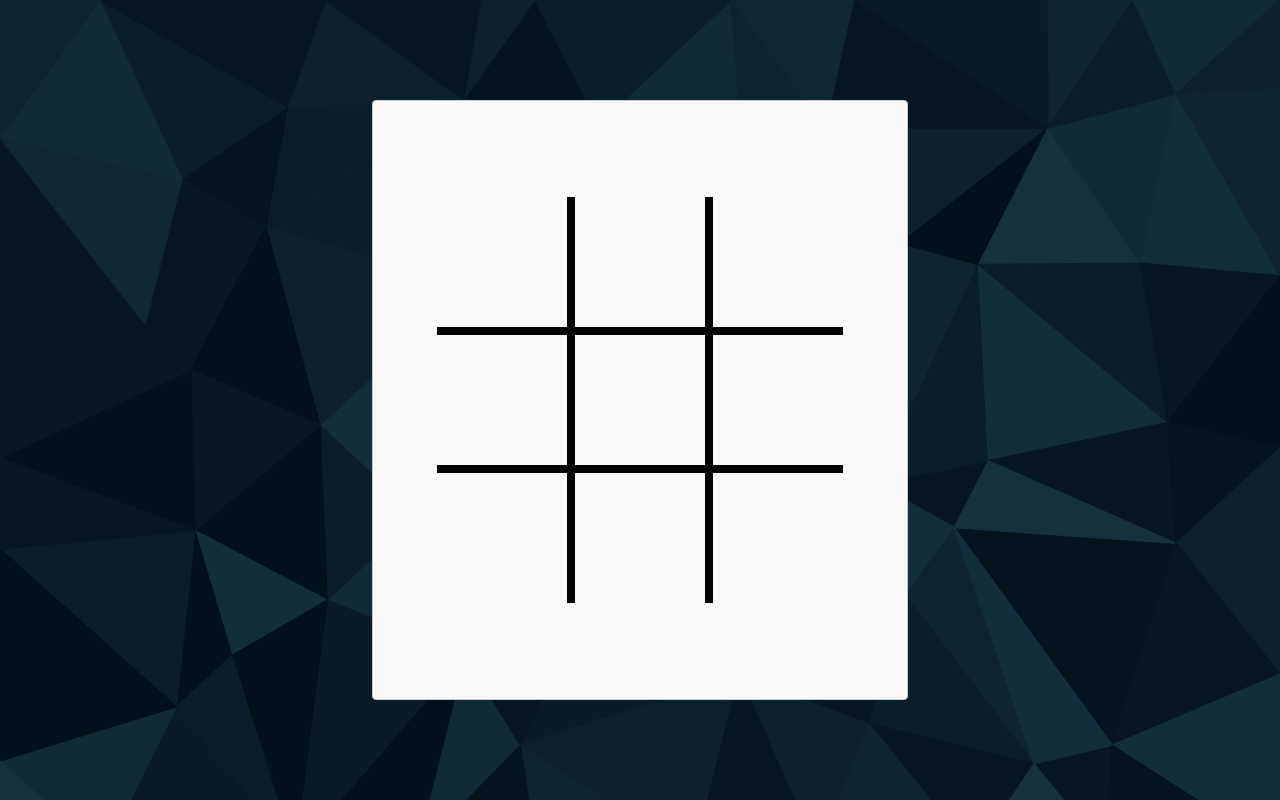
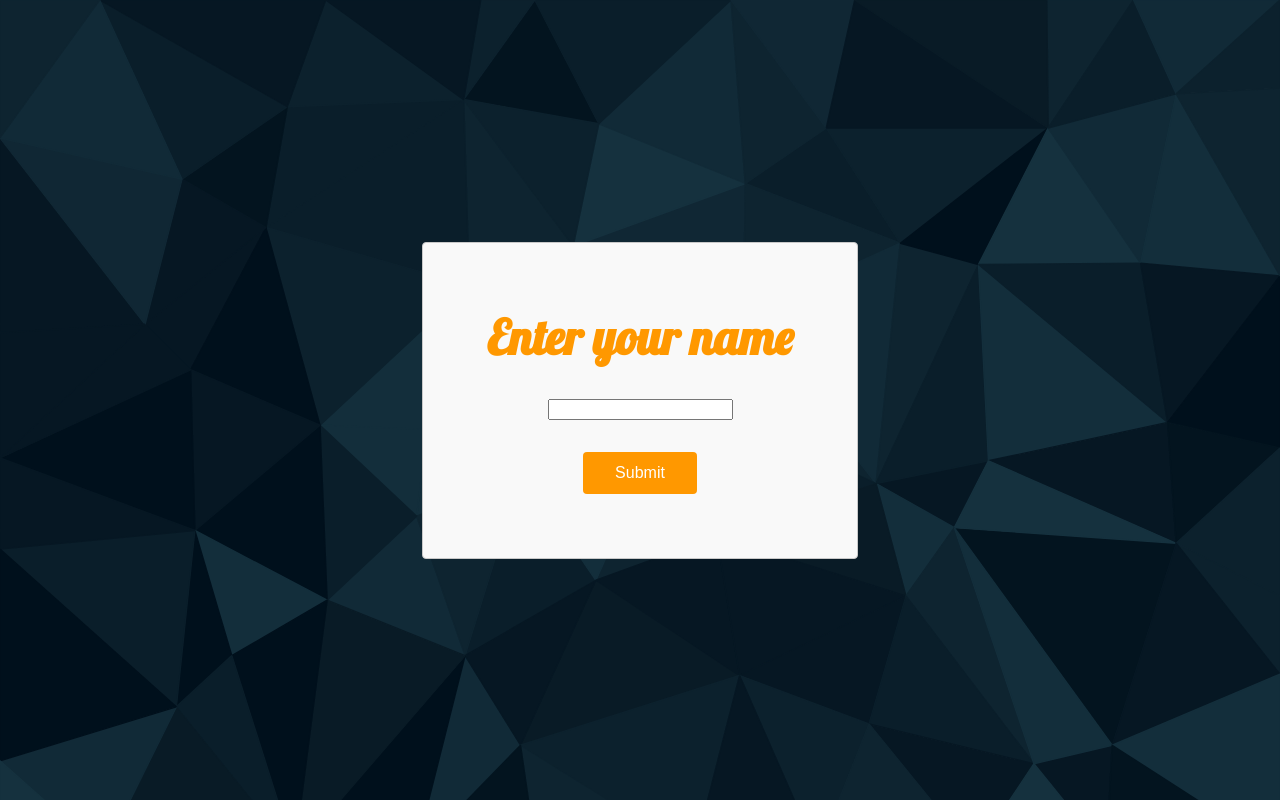
Before and after one commit to ActuallyIsJesse/tictactoe, a plain HTML site: page index.html in a window 1280 px wide. Both pictures are taken after a click on the button "One Player". Drawn offline with Linux system fonts and the light colour scheme.

Commit message:
restructure DOM handler

```diff
--- a/index.html
+++ b/index.html
@@ -8,7 +8,6 @@
     <title>Tic-Tac-Toe</title>
   </head>
   <body>
-
     <div class="wrapper">
       <div class="player-pick">
         <h1 class="logo">Tic-Tac-Toe</h1>
@@ -17,7 +16,31 @@
           <button id="two-player">Two Players</button>
         </div>
       </div>
-      <div class="player-name"></div>
+      <div class="player-name">
+        <h2 class="one-player">Enter your name</h2>
+        <h2 class="two-player">Enter your names</h2>
+        <div class="name-form one-player">
+          <form action="">
+            <div class="form-text">
+              <input type="text" id="p1name" />
+            </div>
+            <input type="submit" />
+          </form>
+        </div>
+        <div class="name-form two-player">
+          <form action="">
+            <div class="form-text">
+              <label for="p1name">Player 1: </label>
+              <input type="text" id="p1name" />
+            </div>
+            <div class="form-text">
+              <label for="p2name">Player 2: </label>
+              <input type="text" id="p2name" />
+            </div>
+            <input type="submit" />
+          </form>
+        </div>
+      </div>
       <div class="board-wrapper">
         <table class="game-board">
           <tbody>
--- a/index.js
+++ b/index.js
@@ -1,43 +1,58 @@
 const domHandler = (function () {
   const playerCountWindowEl = document.querySelector(".player-pick");
   const gameboardEl = document.querySelector(".board-wrapper");
+  const nameEntryEl = document.querySelector(".player-name");
+
+  function _hide(element) {
+    element.style.setProperty("opacity", "0");
+    setTimeout(() => {
+      element.style.setProperty("display", "none");
+    }, 300);
+  }
+
+  function _show(element) {
+    element.style.setProperty("opacity", "0");
+    element.style.setProperty("display", "flex");
+    setTimeout(() => {
+      element.style.setProperty("opacity", "1");
+    }, 300);
+  }
 
   const playerCountWindow = (function () {
     function hide() {
-      playerCountWindowEl.style.setProperty("opacity", "0");
-      setTimeout(() => {
-        playerCountWindowEl.style.setProperty("display", "none");
-      }, 300);
+      _hide(playerCountWindowEl);
     }
 
     function show() {
-      playerCountWindowEl.style.setProperty("opacity", "0");
-      playerCountWindowEl.style.setProperty("display", "flex");
-      setTimeout(() => {
-        playerCountWindowEl.style.setProperty("opacity", "1");
-      }, 300);
-    }
-    return { hide, show };
-  })();
-  const gameBoard = (function () {
-    function hide() {
-      gameboardEl.style.setProperty("opacity", "0");
-      setTimeout(() => {
-        gameboardEl.style.setProperty("display", "none");
-      }, 300);
-    }
-
-    function show() {
-      gameboardEl.style.setProperty("opacity", "0");
-      gameboardEl.style.setProperty("display", "flex");
-      setTimeout(() => {
-        gameboardEl.style.setProperty("opacity", "1");
-      }, 300);
+      _show(playerCountWindowEl);
     }
     return { hide, show };
   })();
 
-  return { playerCountWindow, gameBoard };
+  const nameEntry = (function () {
+    function hide() {
+      _hide(nameEntryEl);
+    }
+
+    function show() {
+      _show(nameEntryEl);
+    }
+
+    return { hide, show };
+  })();
+
+  const gameBoard = (function () {
+    function hide() {
+      _hide(gameboardEl);
+    }
+
+    function show() {
+     _show(gameboardEl);
+    }
+    return { hide, show };
+  })();
+
+  return { playerCountWindow, gameBoard, nameEntry };
 })();
 
 const game = (function () {
@@ -51,11 +66,15 @@ const game = (function () {
     document.querySelector("#one-player").addEventListener("click", () => {
       gameSettings.players = 1;
       domHandler.playerCountWindow.hide();
-      setTimeout(domHandler.gameBoard.show, 500);
+      setTimeout(domHandler.nameEntry.show, 500);
     });
     document.querySelector("#two-player").addEventListener("click", () => {
       gameSettings.players = 2;
     });
+    document.querySelector("input[type=submit]").addEventListener("submit", (event) => {
+        event.preventDefault();
+        console.log(event.target);
+    })
     domHandler.playerCountWindow.show();
   })();
 
@@ -243,7 +262,7 @@ const players = (function () {
   const getWinnerName = () => {
     let winner = players.filter((item) => item.sign === game.checkWinner());
     console.log(winner);
-      return winner[0].playerName;
+    return winner[0].playerName;
   };
 
   return { updatePlayerState, active, creator, list, getWinnerName };
--- a/style.css
+++ b/style.css
@@ -29,13 +29,13 @@ body {
 
 @keyframes swing {
   0% {
-    transform: rotate(-2.5deg)
+    transform: rotate(-2.5deg);
   }
   50% {
-        transform: rotate(2.5deg)
+    transform: rotate(2.5deg);
   }
   100% {
-    transform: rotate(-2.5deg)
+    transform: rotate(-2.5deg);
   }
 }
 
@@ -61,7 +61,7 @@ body {
 button {
   background-color: #ff9800;
   font-size: 1.5rem;
-  padding: .75rem 2rem;
+  padding: 0.75rem 2rem;
   color: white;
   border: none;
   border-radius: 0.25rem;
@@ -69,18 +69,70 @@ button {
   transition: scale 0.25s;
 }
 
-button:hover {
+button:hover,
+input[type="submit"]:hover {
   background-color: #ffc876;
   scale: 1.02;
 }
 
-button:active {
+button:active,
+input[type="submit"]:active {
   background-color: #c77700;
   scale: 1.02;
 }
 
 .wrapper {
   padding: 2rem;
+}
+
+.player-name {
+  background-color: #f9f9f9;
+  border: 1px solid #c9c9c9;
+  border-radius: 0.25rem;
+  padding: 4rem 4rem;
+  display: none;
+  gap: 2rem;
+  flex-direction: column;
+  align-items: center;
+  justify-content: center;
+  opacity: 0;
+  transition: opacity 0.5s;
+}
+
+h2 {
+  margin: 0;
+  font-size: 3rem;
+  font-family: "Lobster", cursive;
+  color: #ff9800;
+}
+
+input[type="submit"] {
+  background-color: #ff9800;
+  font-size: 1rem;
+  padding: 0.75rem 2rem;
+  color: white;
+  border: none;
+  border-radius: 0.25rem;
+  transition: background-color 0.25s;
+  transition: scale 0.25s;
+}
+
+.two-player {
+  display: none;
+}
+
+.form-text {
+  display: flex;
+  flex-direction: column;
+  gap: 1rem;
+}
+
+form {
+  display: flex;
+  flex-direction: column;
+  align-items: center;
+  justify-content: center;
+  gap: 2rem;
 }
 
 .board-wrapper {
@@ -95,7 +147,6 @@ button:active {
   align-items: center;
   justify-content: center;
   transition: opacity 0.5s;
-
 }
 
 table {
```
Lines whose indentation alone changed are shown as unchanged.
